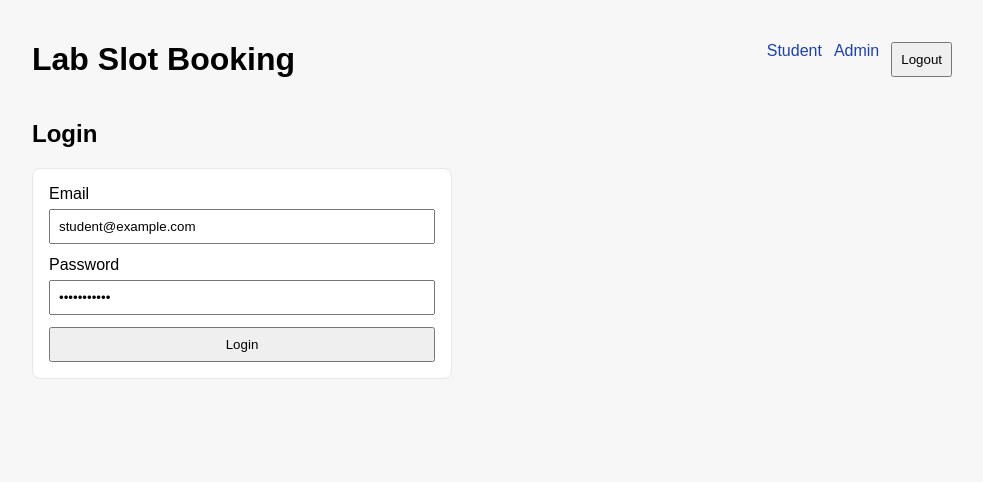
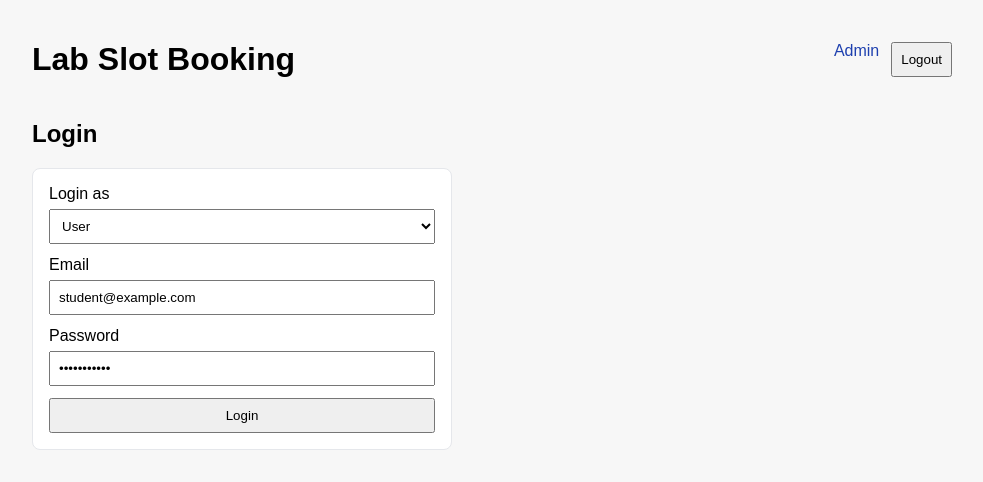
Before and after one commit to Arunan131998/FullStackAssignment, a React (Vite) app in the folder frontend/: page / in a window 1280 px wide. Shown: the top 482 px of the page, without its empty margins (148-1131 px from the left). Built offline with nearby package versions, Linux system fonts and the light colour scheme; no server answers; sample sign-in values are in the browser's storage.

Commit message:
feat(auth,ui): add role-based login flow and hide admin nav for students

```diff
--- a/frontend/src/App.jsx
+++ b/frontend/src/App.jsx
@@ -15,6 +15,7 @@ function ProtectedRoute({ children, role }) {
 function App() {
   const navigate = useNavigate();
   const isLoggedIn = !!localStorage.getItem('token');
+  const userRole = localStorage.getItem('role');
 
   function handleLogout() {
     localStorage.removeItem('token');
@@ -29,8 +30,8 @@ function App() {
         <h1>Lab Slot Booking</h1>
         <nav>
           {!isLoggedIn && <Link to="/">Login</Link>}
-          {isLoggedIn && <Link to="/student">Student</Link>}
-          {isLoggedIn && <Link to="/admin">Admin</Link>}
+          {isLoggedIn && userRole === 'student' && <Link to="/student">Student</Link>}
+          {isLoggedIn && userRole === 'admin' && <Link to="/admin">Admin</Link>}
           {isLoggedIn && <button onClick={handleLogout}>Logout</button>}
         </nav>
       </header>
--- a/frontend/src/pages/LoginPage.jsx
+++ b/frontend/src/pages/LoginPage.jsx
@@ -1,12 +1,25 @@
-import { useState } from 'react';
+import { useEffect, useState } from 'react';
 import { useNavigate } from 'react-router-dom';
 import { apiClient, setAuthToken } from '../api/client';
 
 function LoginPage() {
   const [email, setEmail] = useState('student@example.com');
   const [password, setPassword] = useState('Student@123');
+  const [accountType, setAccountType] = useState('student');
   const [message, setMessage] = useState('');
   const navigate = useNavigate();
+
+  const accountTypeLabel = accountType === 'admin' ? 'admin' : 'user';
+
+  useEffect(() => {
+    if (accountType === 'admin') {
+      setEmail('admin@example.com');
+      setPassword('Admin@123');
+      return;
+    }
+    setEmail('student@example.com');
+    setPassword('Student@123');
+  }, [accountType]);
 
   async function handleLogin(event) {
     event.preventDefault();
@@ -15,6 +28,15 @@ function LoginPage() {
       const response = await apiClient.post('/auth/login', { email, password });
       const token = response.data?.token;
       const role = response.data?.user?.role;
+
+      if (role !== accountType) {
+        setAuthToken(null);
+        localStorage.removeItem('token');
+        localStorage.removeItem('role');
+        setMessage(`No ${accountTypeLabel} account found with those credentials`);
+        return;
+      }
+
       if (token) {
         localStorage.setItem('token', token);
         localStorage.setItem('role', role);
@@ -26,6 +48,11 @@ function LoginPage() {
         navigate('/student');
       }
     } catch (error) {
+      const status = error.response?.status;
+      if (status === 401) {
+        setMessage(`No ${accountTypeLabel} account found with those credentials`);
+        return;
+      }
       setMessage(error.response?.data?.message || 'Login failed');
     }
   }
@@ -34,6 +61,13 @@ function LoginPage() {
     <section>
       <h2>Login</h2>
       <form onSubmit={handleLogin} className="card form">
+        <label>
+          Login as
+          <select value={accountType} onChange={(event) => setAccountType(event.target.value)}>
+            <option value="student">User</option>
+            <option value="admin">Admin</option>
+          </select>
+        </label>
         <label>
           Email
           <input value={email} onChange={(event) => setEmail(event.target.value)} required />
--- a/frontend/src/styles.css
+++ b/frontend/src/styles.css
@@ -50,6 +50,7 @@ label {
 }
 
 input,
+select,
 button {
   padding: 8px;
 }
```
